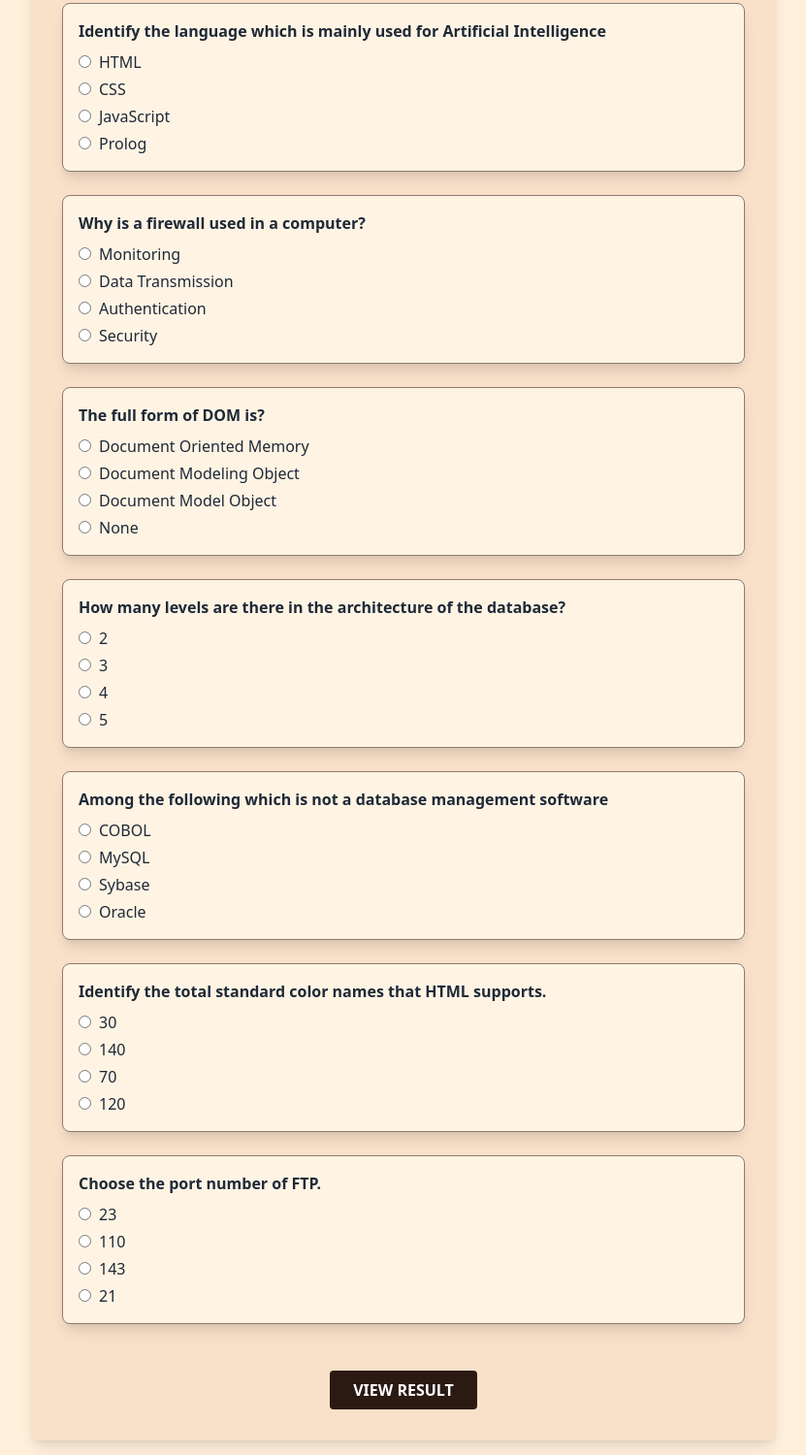
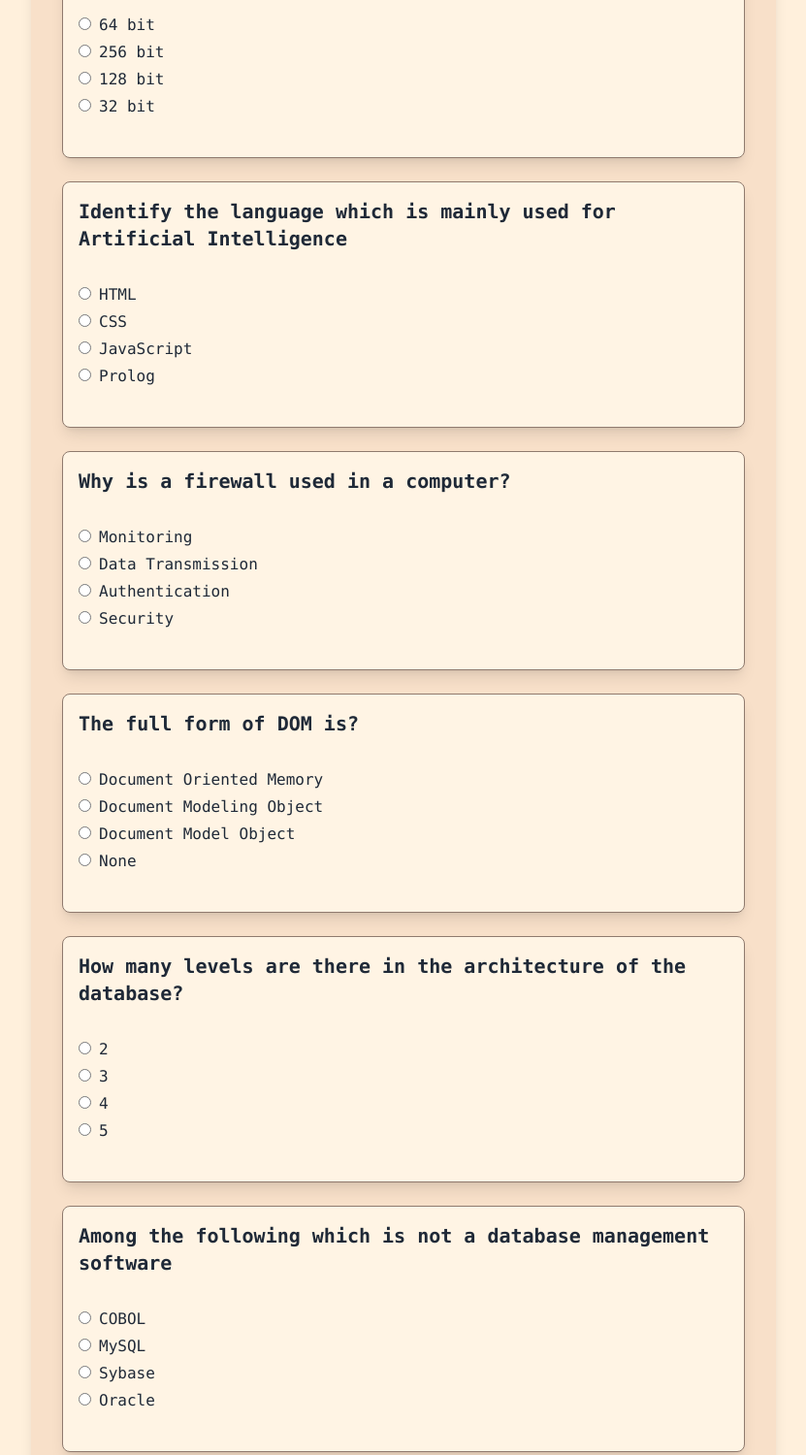
Before and after one commit to farhad1217/CSE-3640_MID, a plain HTML site: page index.html in a window 1280 px wide. Shown: the part 771-2271 px from the top of the page at 97% size, without its empty margins (224-1055 px from the left). Drawn offline with nearby package versions, Linux system fonts and the light colour scheme.

Commit message:
fix some style issue

```diff
--- a/index.html
+++ b/index.html
@@ -10,7 +10,7 @@
 
 
   <div class="max-w-3xl mx-auto bg-[#F8E0C9] shadow-lg rounded-lg p-8">
-    <h1 id="hh1" class="text-3xl font-bold text-center mb-6 text-[#2B1A12]">MCQ EXAM</h1>
+    <h1 id="hh1" class="font-serif text-3xl font-bold text-center mb-6 text-[#2B1A12]">MCQ EXAM</h1>
 
 
     <div class="flex justify-between text-sm text-gray-600 mb-8">
@@ -23,110 +23,111 @@
     <div class="space-y-6">
 
       <!-- Q1 -->
-      <div class="bg-[#FFF4E4] p-4 border border-[#8F7A6E] rounded-lg shadow-lg">
-        <p class="font-semibold mb-2">What is your course code?</p>
+      <div class="font-mono bg-[#FFF4E4] p-4 border border-[#8F7A6E] rounded-lg shadow-lg">
+        <p class="font-bold text-xl mb-2">What is your course code?</p><br>
         <label class="block"><input type="radio" name="q1" value="A" class="mr-2">CSE-3640</label>
         <label class="block"><input type="radio" name="q1" value="B" class="mr-2">CSE-3637</label>
         <label class="block"><input type="radio" name="q1" value="C" class="mr-2">CSE-3636</label>
         <label class="block"><input type="radio" name="q1" value="D" class="mr-2">CSE-3635</label>
+        <br>
       </div>
 
       <!-- Q2 -->
-      <div class="bg-[#FFF4E4] p-4 border border-[#8F7A6E] rounded-lg shadow-lg">
-        <p class="font-semibold mb-2">What is the process at the most detailed level of the data flow diagrams known as?</p>
+      <div class="font-mono bg-[#FFF4E4] p-4 border border-[#8F7A6E] rounded-lg shadow-lg">
+        <p class="font-bold text-xl mb-2">What is the process at the most detailed level of the data flow diagrams known as?</p><br>
         <div class="space-y-1">
           <label class="block"><input type="radio" name="q2" value="A" class="mr-2">Interface</label>
           <label class="block"><input type="radio" name="q2" value="B" class="mr-2">Functional Primitives</label>
           <label class="block"><input type="radio" name="q2" value="C" class="mr-2">Data Flow</label>
-          <label class="block"><input type="radio" name="q2" value="D" class="mr-2">Transform Description</label>
+          <label class="block"><input type="radio" name="q2" value="D" class="mr-2">Transform Description</label><br>
         </div>
       </div>
 
       <!-- Q3 -->
-      <div class="bg-[#FFF4E4] p-4 border border-[#8F7A6E] rounded-lg shadow-lg">
-        <p class="font-semibold mb-2">Total bits used by the IPv6 address is ________</p>
+      <div class="font-mono bg-[#FFF4E4] p-4 border border-[#8F7A6E] rounded-lg shadow-lg">
+        <p class="font-bold text-xl mb-2">Total bits used by the IPv6 address is ________</p><br>
         <div class="space-y-1">
           <label class="block"><input type="radio" name="q3" value="A" class="mr-2">64 bit</label>
           <label class="block"><input type="radio" name="q3" value="B" class="mr-2">256 bit</label>
           <label class="block"><input type="radio" name="q3" value="C" class="mr-2">128 bit</label>
-          <label class="block"><input type="radio" name="q3" value="D" class="mr-2">32 bit</label>
+          <label class="block"><input type="radio" name="q3" value="D" class="mr-2">32 bit</label><br>
         </div>
       </div>
 
       <!-- Q4 -->
-      <div class="bg-[#FFF4E4] p-4 border border-[#8F7A6E] rounded-lg shadow-lg">
-        <p class="font-semibold mb-2">Identify the language which is mainly used for Artificial Intelligence</p>
+      <div class="font-mono bg-[#FFF4E4] p-4 border border-[#8F7A6E] rounded-lg shadow-lg">
+        <p class="font-bold text-xl mb-2">Identify the language which is mainly used for Artificial Intelligence</p><br>
         <div class="space-y-1">
           <label class="block"><input type="radio" name="q4" value="A" class="mr-2">HTML</label>
           <label class="block"><input type="radio" name="q4" value="B" class="mr-2">CSS</label>
           <label class="block"><input type="radio" name="q4" value="C" class="mr-2">JavaScript</label>
-          <label class="block"><input type="radio" name="q4" value="D" class="mr-2">Prolog</label>
+          <label class="block"><input type="radio" name="q4" value="D" class="mr-2">Prolog</label><br>
         </div>
       </div>
 
       <!-- Q5 -->
-      <div class="bg-[#FFF4E4] p-4 border border-[#8F7A6E] rounded-lg shadow-lg">
-        <p class="font-semibold mb-2">Why is a firewall used in a computer?</p>
+      <div class="font-mono bg-[#FFF4E4] p-4 border border-[#8F7A6E] rounded-lg shadow-lg">
+        <p class="font-bold text-xl mb-2">Why is a firewall used in a computer?</p><br>
         <div class="space-y-1">
           <label class="block"><input type="radio" name="q5" value="A" class="mr-2">Monitoring</label>
           <label class="block"><input type="radio" name="q5" value="B" class="mr-2">Data Transmission</label>
           <label class="block"><input type="radio" name="q5" value="C" class="mr-2">Authentication</label>
-          <label class="block"><input type="radio" name="q5" value="D" class="mr-2">Security</label>
+          <label class="block"><input type="radio" name="q5" value="D" class="mr-2">Security</label><br>
         </div>
       </div>
 
       <!-- Q6 -->
-      <div class="bg-[#FFF4E4] p-4 border border-[#8F7A6E] rounded-lg shadow-lg">
-        <p class="font-semibold mb-2">The full form of DOM is?</p>
+      <div class="font-mono bg-[#FFF4E4] p-4 border border-[#8F7A6E] rounded-lg shadow-lg">
+        <p class="font-bold text-xl mb-2">The full form of DOM is?</p><br>
         <div class="space-y-1">
           <label class="block"><input type="radio" name="q6" value="A" class="mr-2">Document Oriented Memory</label>
           <label class="block"><input type="radio" name="q6" value="B" class="mr-2">Document Modeling Object</label>
           <label class="block"><input type="radio" name="q6" value="C" class="mr-2">Document Model Object</label>
-          <label class="block"><input type="radio" name="q6" value="D" class="mr-2">None</label>
+          <label class="block"><input type="radio" name="q6" value="D" class="mr-2">None</label><br>
         </div>
       </div>
 
       <!-- Q7 -->
-      <div class="bg-[#FFF4E4] p-4 border border-[#8F7A6E] rounded-lg shadow-lg">
-        <p class="font-semibold mb-2">How many levels are there in the architecture of the database?</p>
+      <div class="font-mono bg-[#FFF4E4] p-4 border border-[#8F7A6E] rounded-lg shadow-lg">
+        <p class="font-bold text-xl mb-2">How many levels are there in the architecture of the database?</p><br>
         <div class="space-y-1">
           <label class="block"><input type="radio" name="q7" value="A" class="mr-2">2</label>
           <label class="block"><input type="radio" name="q7" value="B" class="mr-2">3</label>
           <label class="block"><input type="radio" name="q7" value="C" class="mr-2">4</label>
-          <label class="block"><input type="radio" name="q7" value="D" class="mr-2">5</label>
+          <label class="block"><input type="radio" name="q7" value="D" class="mr-2">5</label><br>
         </div>
       </div>
 
       <!-- Q8 -->
-      <div class="bg-[#FFF4E4] p-4 border border-[#8F7A6E] rounded-lg shadow-lg">
-        <p class="font-semibold mb-2">Among the following which is not a database management software</p>
+      <div class="font-mono bg-[#FFF4E4] p-4 border border-[#8F7A6E] rounded-lg shadow-lg">
+        <p class="font-bold text-xl mb-2">Among the following which is not a database management software</p><br>
         <div class="space-y-1">
           <label class="block"><input type="radio" name="q8" value="A" class="mr-2">COBOL</label>
           <label class="block"><input type="radio" name="q8" value="B" class="mr-2">MySQL</label>
           <label class="block"><input type="radio" name="q8" value="C" class="mr-2">Sybase</label>
-          <label class="block"><input type="radio" name="q8" value="D" class="mr-2">Oracle</label>
+          <label class="block"><input type="radio" name="q8" value="D" class="mr-2">Oracle</label><br>
         </div>
       </div>
 
       <!-- Q9 -->
-      <div class="bg-[#FFF4E4] p-4 border border-[#8F7A6E] rounded-lg shadow-lg">
-        <p class="font-semibold mb-2">Identify the total standard color names that HTML supports.</p>
+      <div class="font-mono bg-[#FFF4E4] p-4 border border-[#8F7A6E] rounded-lg shadow-lg">
+        <p class="font-bold text-xl mb-2">Identify the total standard color names that HTML supports.</p><br>
         <div class="space-y-1">
           <label class="block"><input type="radio" name="q9" value="A" class="mr-2">30</label>
           <label class="block"><input type="radio" name="q9" value="B" class="mr-2">140</label>
           <label class="block"><input type="radio" name="q9" value="C" class="mr-2">70</label>
-          <label class="block"><input type="radio" name="q9" value="D" class="mr-2">120</label>
+          <label class="block"><input type="radio" name="q9" value="D" class="mr-2">120</label><br>
         </div>
       </div>
 
       <!-- Q10 -->
-      <div class="bg-[#FFF4E4] p-4 border border-[#8F7A6E] rounded-lg shadow-lg">
-        <p class="font-semibold mb-2">Choose the port number of FTP.</p>
+      <div class="font-mono bg-[#FFF4E4] p-4 border border-[#8F7A6E] rounded-lg shadow-lg">
+        <p class="font-bold text-xl mb-2">Choose the port number of FTP.</p><br>
         <div class="space-y-1">
           <label class="block"><input type="radio" name="q10" value="A" class="mr-2">23</label>
           <label class="block"><input type="radio" name="q10" value="B" class="mr-2">110</label>
           <label class="block"><input type="radio" name="q10" value="C" class="mr-2">143</label>
-          <label class="block"><input type="radio" name="q10" value="D" class="mr-2">21</label>
+          <label class="block"><input type="radio" name="q10" value="D" class="mr-2">21</label><br>
         </div>
       </div>
 
```
